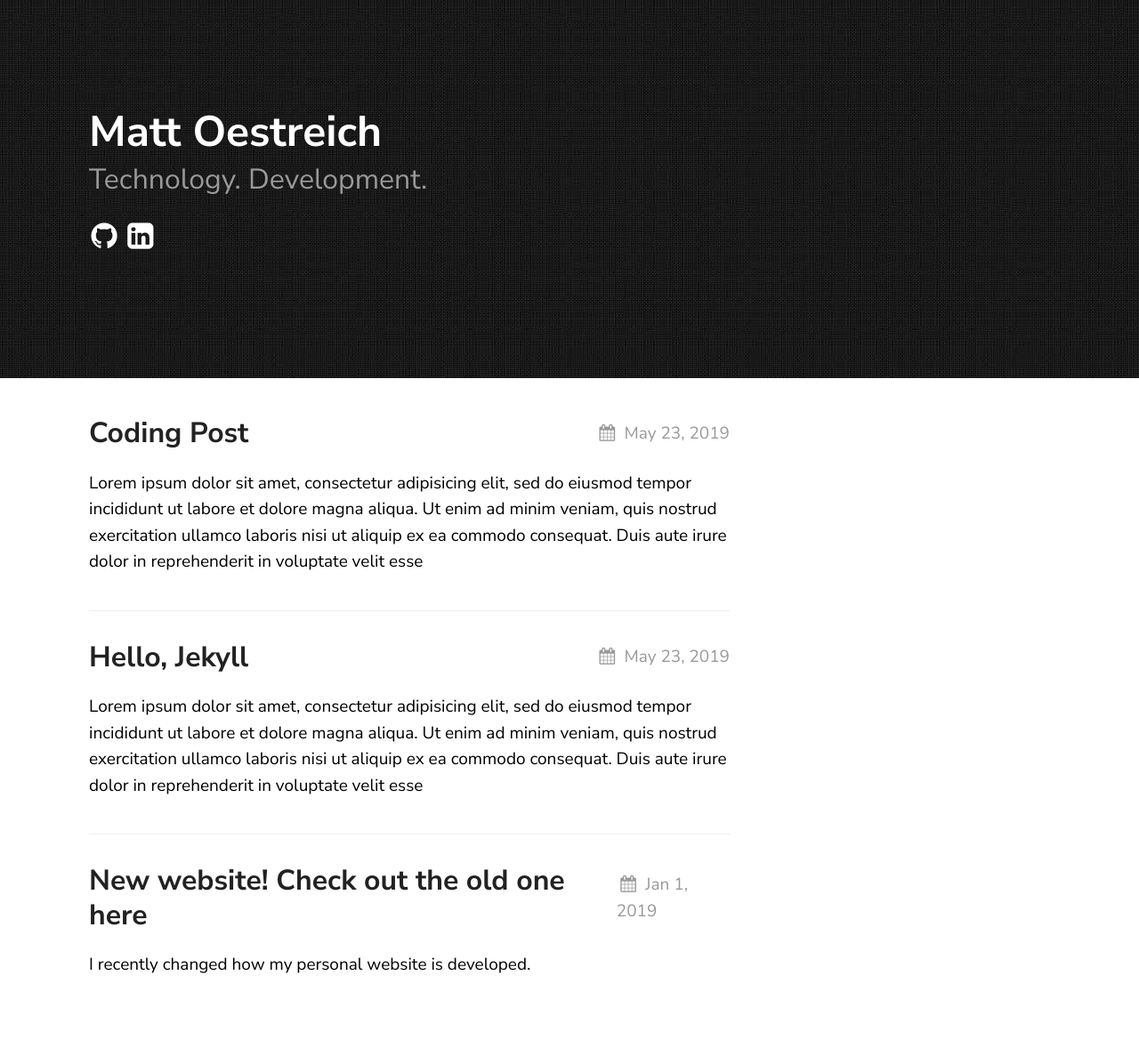
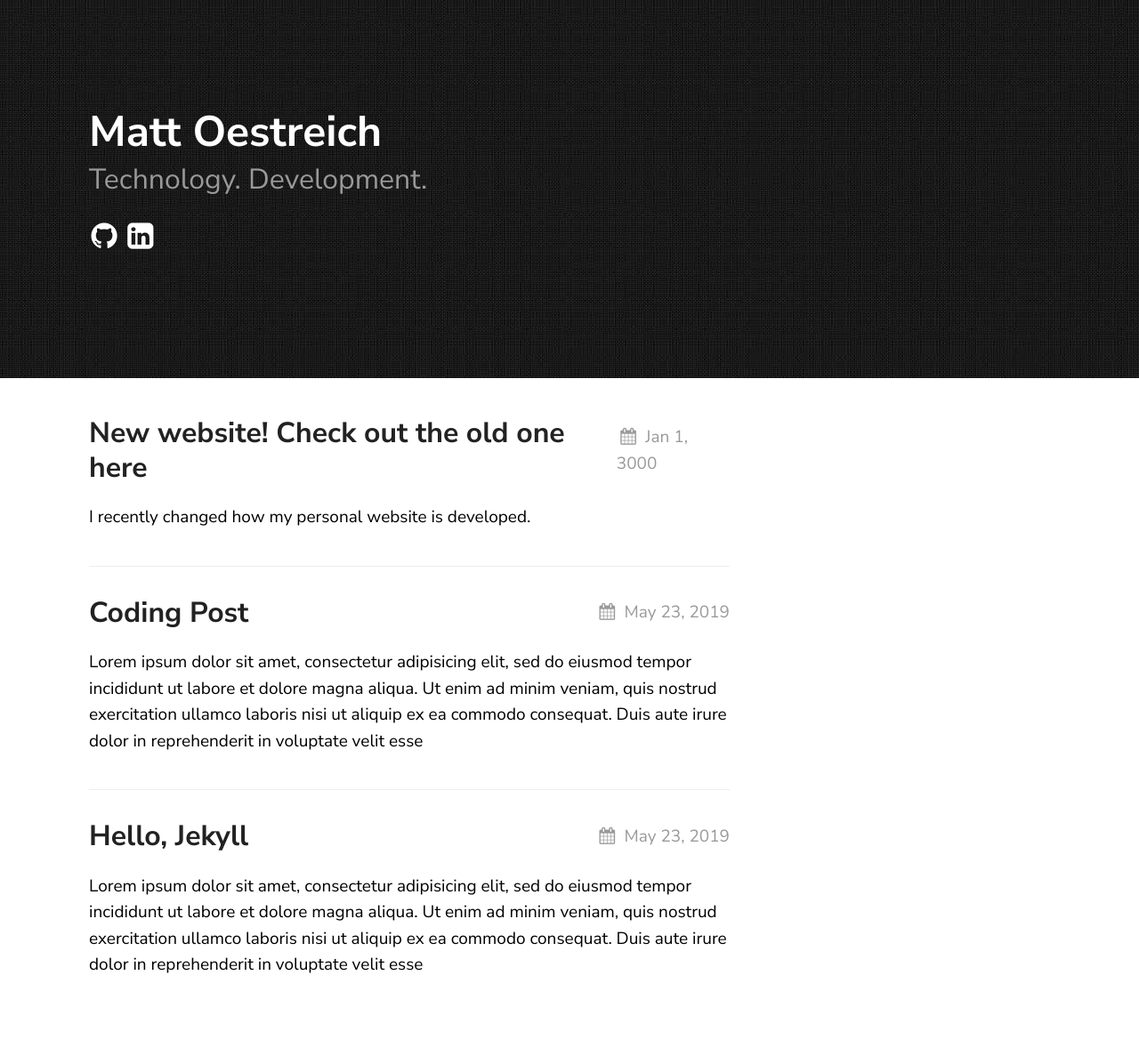
Before and after one commit to oze4/mattoestreich.com, a Jekyll site: the page built from index.md, in a window 1280 px wide. Shown: the whole page at 89% size. Built offline with Jekyll 4.4.1, drawn with Linux system fonts in a browser that asks for light colours.

Commit message:
Update 2019-01-01-old-website.markdown

```diff
--- a/_posts/2019-01-01-old-website.markdown
+++ b/_posts/2019-01-01-old-website.markdown
@@ -1,7 +1,7 @@
 ---
 layout: post
 title:  "New website! Check out the old one here"
-date:   2019-01-01 21:03:36 +0530
+date:   3000-01-01
 ---
 
 I recently changed how my personal website is developed.
```
